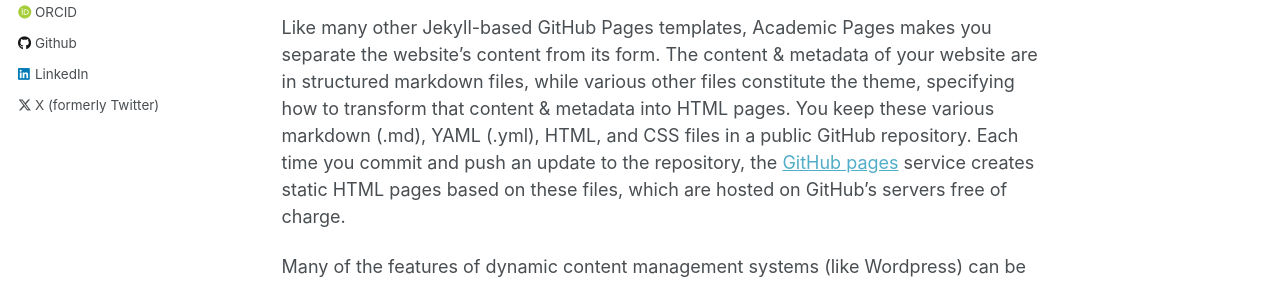
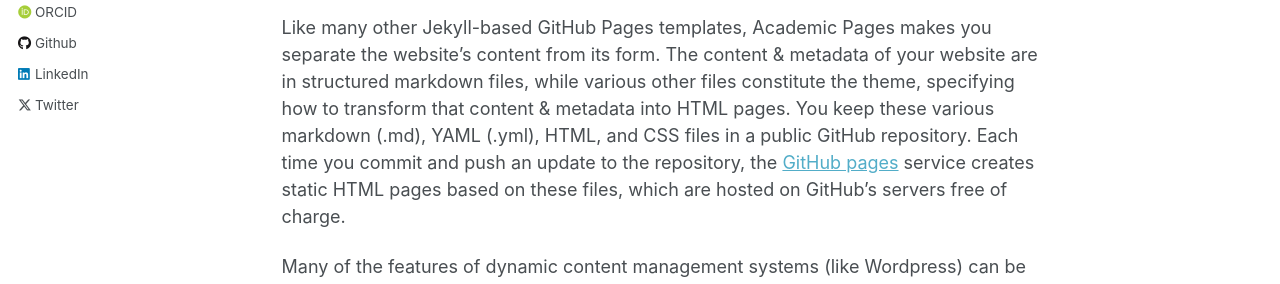
Before and after one commit to GarvitBanga/garvitbanga.github.io, a Jekyll site: the page built from _pages/about.md, in a window 1280 px wide. Shown: the part 504-788 px from the top of the page. Built offline with Jekyll 4.4.1, drawn with Linux system fonts in a browser that asks for light colours; some web fonts are replaced.

Commit message:
Update author-profile.html

```diff
--- a/_includes/author-profile.html
+++ b/_includes/author-profile.html
@@ -17,7 +17,7 @@
   <div class="author__content">
     <h3 class="author__name">{{ author.name }}</h3>
     {% if author.pronouns %}<p class="author__pronouns">{{ author.pronouns }}</p>{% endif %}
-    {% if author.bio %}<p class="author__bio">{{ author.bio }}</p>{% endif %}
+    {% if author.bio %}<p class="author__bio">{{ author.bio < br>Courant Institute of Mathematical Sciences <br>New York University}}</p>{% endif %}
   </div>
 
   <div class="author__urls-wrapper">
@@ -133,7 +133,7 @@
         <li><a href="https://{{ author.tumblr }}.tumblr.com"><i class="fab fa-fw fa-tumblr icon-pad-right" aria-hidden="true"></i>Tumblr</a></li>
       {% endif %}
       {% if author.twitter %}
-        <li><a href="https://twitter.com/{{ author.twitter }}"><i class="fab fa-fw fa-x-twitter icon-pad-right" aria-hidden="true"></i>X (formerly Twitter)</a></li>
+        <li><a href="https://twitter.com/{{ author.twitter }}"><i class="fab fa-fw fa-x-twitter icon-pad-right" aria-hidden="true"></i>Twitter</a></li>
       {% endif %}
       {% if author.vine %}
         <li><a href="https://vine.co/u/{{ author.vine }}"><i class="fab fa-fw fa-vine icon-pad-right" aria-hidden="true"></i>Vine</a></li>
```
